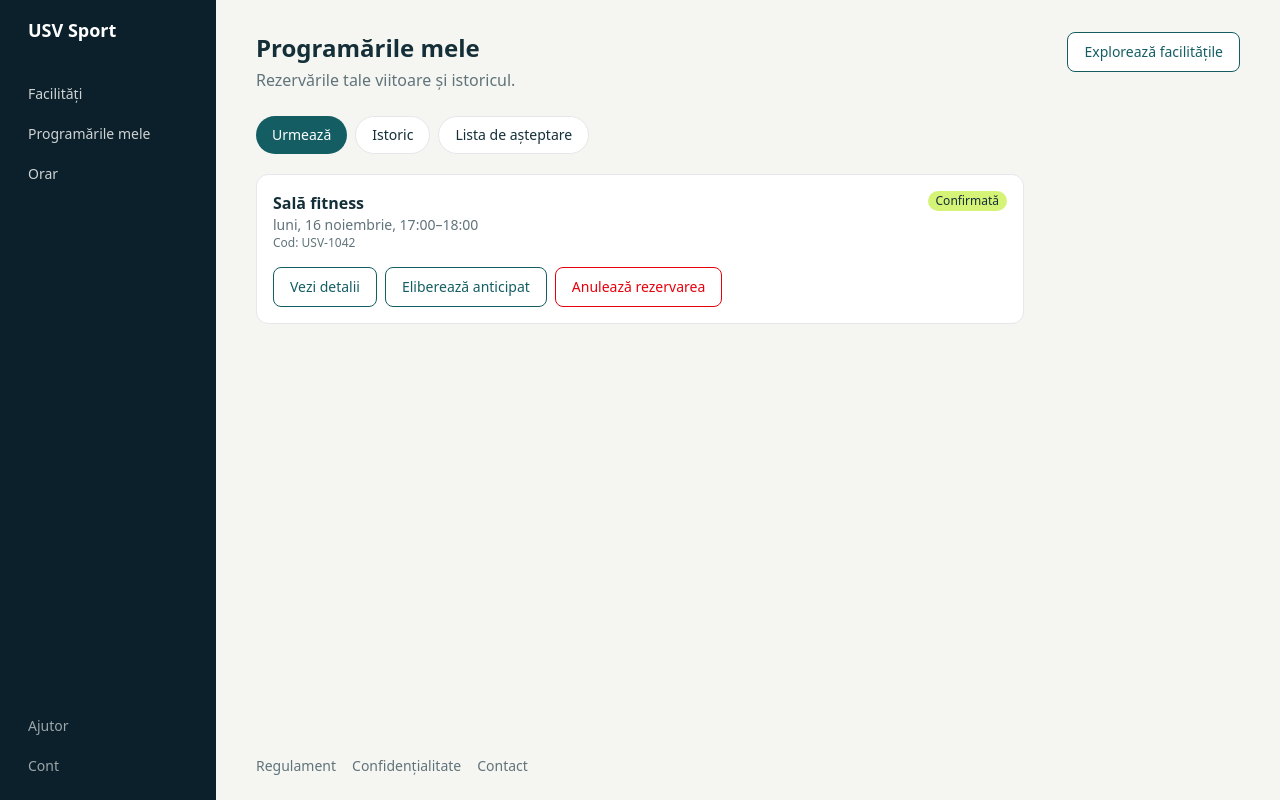
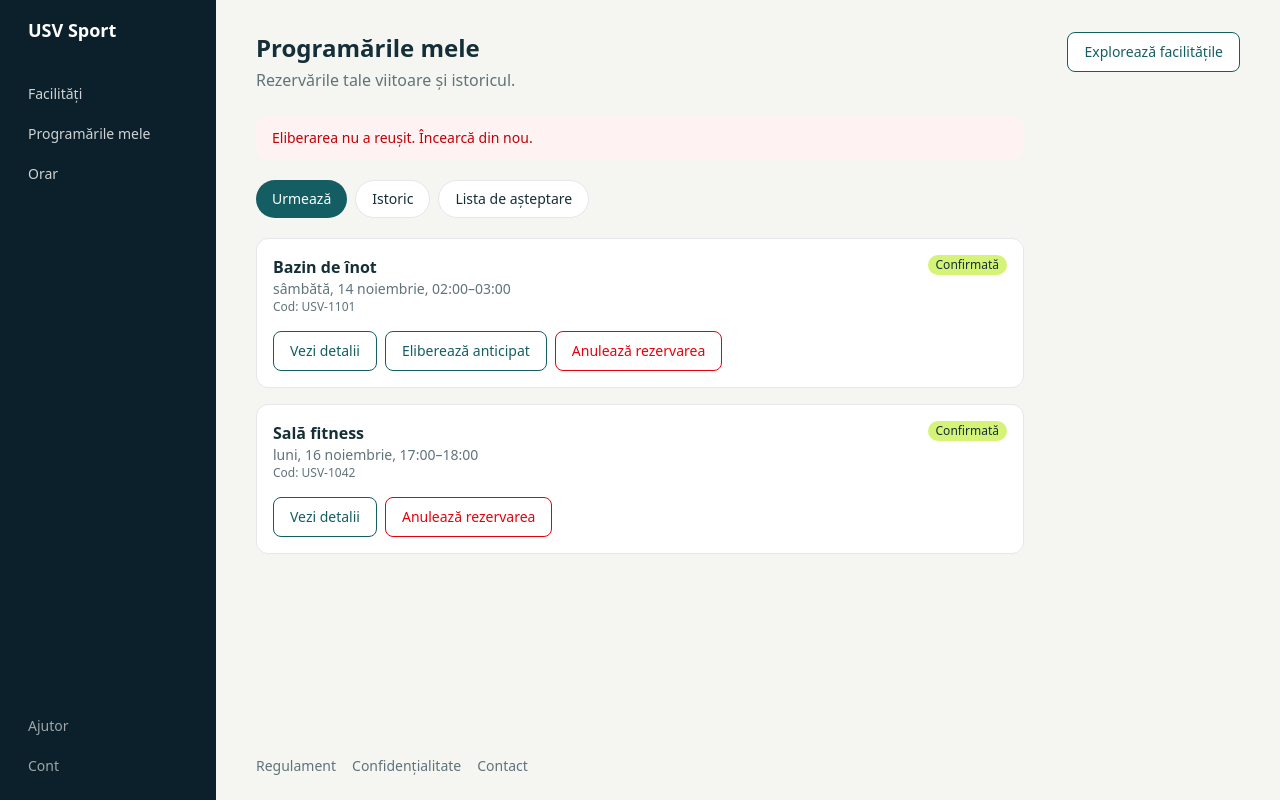
Before and after one commit to SIS-organization/Frontend, a React (Vite) app: page /bookings in a window 1280 px wide. Both pictures are taken after a click on the button "Eliberează anticipat". Built offline with nearby package versions, Linux system fonts and the light colour scheme; no server answers.

Commit message:
KAN-42: afișează „Eliberează anticipat” doar în timpul rezervării

```diff
--- a/src/context/BookingsContext.tsx
+++ b/src/context/BookingsContext.tsx
@@ -21,6 +21,8 @@ const inDays = (n: number) => {
 };
 
 const initial: Booking[] = [
+  // Rezervare în desfășurare chiar acum, ca butonul „Eliberează anticipat” să poată fi văzut în demo.
+  { id: "b0", facilityId: 3, facilityName: "Bazin de înot", date: inDays(0), hour: new Date().getHours(), status: "upcoming", code: "USV-1101" },
   { id: "b1", facilityId: 2, facilityName: "Sală fitness", date: inDays(2), hour: 17, status: "upcoming", code: "USV-1042" },
   { id: "b2", facilityId: 1, facilityName: "Teren de fotbal", date: inDays(-5), hour: 19, status: "past", code: "USV-0987" },
 ];
--- /dev/null
+++ b/src/hooks/useNow.ts
@@ -0,0 +1,13 @@
+import { useEffect, useState } from "react";
+
+// Ora curentă, actualizată periodic, ca butoanele dependente de timp să apară și să dispară singure.
+export function useNow(intervalMs = 30_000): Date {
+  const [now, setNow] = useState(() => new Date());
+
+  useEffect(() => {
+    const timer = setInterval(() => setNow(new Date()), intervalMs);
+    return () => clearInterval(timer);
+  }, [intervalMs]);
+
+  return now;
+}
--- a/src/pages/MyBookingsPage.tsx
+++ b/src/pages/MyBookingsPage.tsx
@@ -4,9 +4,11 @@ import Badge from "../components/common/Badge";
 import Button from "../components/common/Button";
 import CancelBookingDialog from "../components/booking/CancelBookingDialog";
 import { useBookings } from "../context/BookingsContext";
+import { useNow } from "../hooks/useNow";
 import type { Booking } from "../types";
 import { canCancelBooking } from "../utils/cancellation";
 import { formatDate, hourLabel } from "../utils/dates";
+import { isBookingInProgress } from "../utils/releaseEarly";
 
 const tabs = [
   { key: "upcoming", label: "Urmează" },
@@ -16,21 +18,38 @@ const tabs = [
 
 export default function MyBookingsPage() {
   const [tab, setTab] = useState<(typeof tabs)[number]["key"]>("upcoming");
-  const { bookings, cancelBooking } = useBookings();
+  const { bookings, cancelBooking, releaseEarly } = useBookings();
+  const now = useNow();
   const [toCancel, setToCancel] = useState<{ booking: Booking; canCancel: boolean } | null>(null);
-  const [cancelResult, setCancelResult] = useState<string | null>(null);
+  const [releasingId, setReleasingId] = useState<string | null>(null);
+  const [actionResult, setActionResult] = useState<{ text: string; error?: boolean } | null>(null);
 
   const openCancelDialog = (booking: Booking) => {
-    setCancelResult(null);
+    setActionResult(null);
     setToCancel({ booking, canCancel: canCancelBooking(booking, new Date()) });
   };
 
   const confirmCancel = async (booking: Booking) => {
     const { quotaRefunded } = await cancelBooking(booking.id);
     setToCancel(null);
-    setCancelResult(
-      `Rezervarea ${booking.code} a fost anulată.${quotaRefunded ? " Ora a revenit în cota ta lunară." : ""}`
-    );
+    setActionResult({
+      text: `Rezervarea ${booking.code} a fost anulată.${quotaRefunded ? " Ora a revenit în cota ta lunară." : ""}`,
+    });
+  };
+
+  const handleReleaseEarly = async (booking: Booking) => {
+    setActionResult(null);
+    setReleasingId(booking.id);
+    try {
+      await releaseEarly(booking.id);
+      setActionResult({
+        text: `Ai eliberat restul intervalului pentru ${booking.code}. Următorul utilizator eligibil va fi anunțat.`,
+      });
+    } catch {
+      setActionResult({ text: "Eliberarea nu a reușit. Încearcă din nou.", error: true });
+    } finally {
+      setReleasingId(null);
+    }
   };
 
   const shown = bookings.filter((b) =>
@@ -49,9 +68,12 @@ export default function MyBookingsPage() {
         </Link>
       </div>
 
-      {cancelResult && (
-        <p role="status" className="mb-5 max-w-3xl rounded-xl bg-primary/10 px-4 py-3 text-sm text-primary">
-          {cancelResult}
+      {actionResult && (
+        <p
+          role={actionResult.error ? "alert" : "status"}
+          className={`mb-5 max-w-3xl rounded-xl px-4 py-3 text-sm ${actionResult.error ? "bg-red-50 text-red-700" : "bg-primary/10 text-primary"}`}
+        >
+          {actionResult.text}
         </p>
       )}
 
@@ -85,7 +107,11 @@ export default function MyBookingsPage() {
             {b.status === "upcoming" && (
               <div className="mt-4 flex flex-col gap-2 md:flex-row">
                 <Button variant="outline">Vezi detalii</Button>
-                <Button variant="outline">Eliberează anticipat</Button>
+                {isBookingInProgress(b, now) && (
+                  <Button variant="outline" disabled={releasingId === b.id} onClick={() => handleReleaseEarly(b)}>
+                    {releasingId === b.id ? "Se eliberează…" : "Eliberează anticipat"}
+                  </Button>
+                )}
                 <Button variant="danger" onClick={() => openCancelDialog(b)}>Anulează rezervarea</Button>
               </div>
             )}
--- /dev/null
+++ b/src/utils/releaseEarly.ts
@@ -0,0 +1,9 @@
+import type { Booking } from "../types";
+import { hourLabel } from "./dates";
+
+// KAN-42: „Eliberează anticipat” are sens doar cât timp rezervarea este în desfășurare.
+export function isBookingInProgress(booking: Booking, now: Date): boolean {
+  const start = new Date(`${booking.date}T${hourLabel(booking.hour)}:00`);
+  const end = new Date(start.getTime() + 60 * 60 * 1000);
+  return booking.status === "upcoming" && now >= start && now < end;
+}
```
